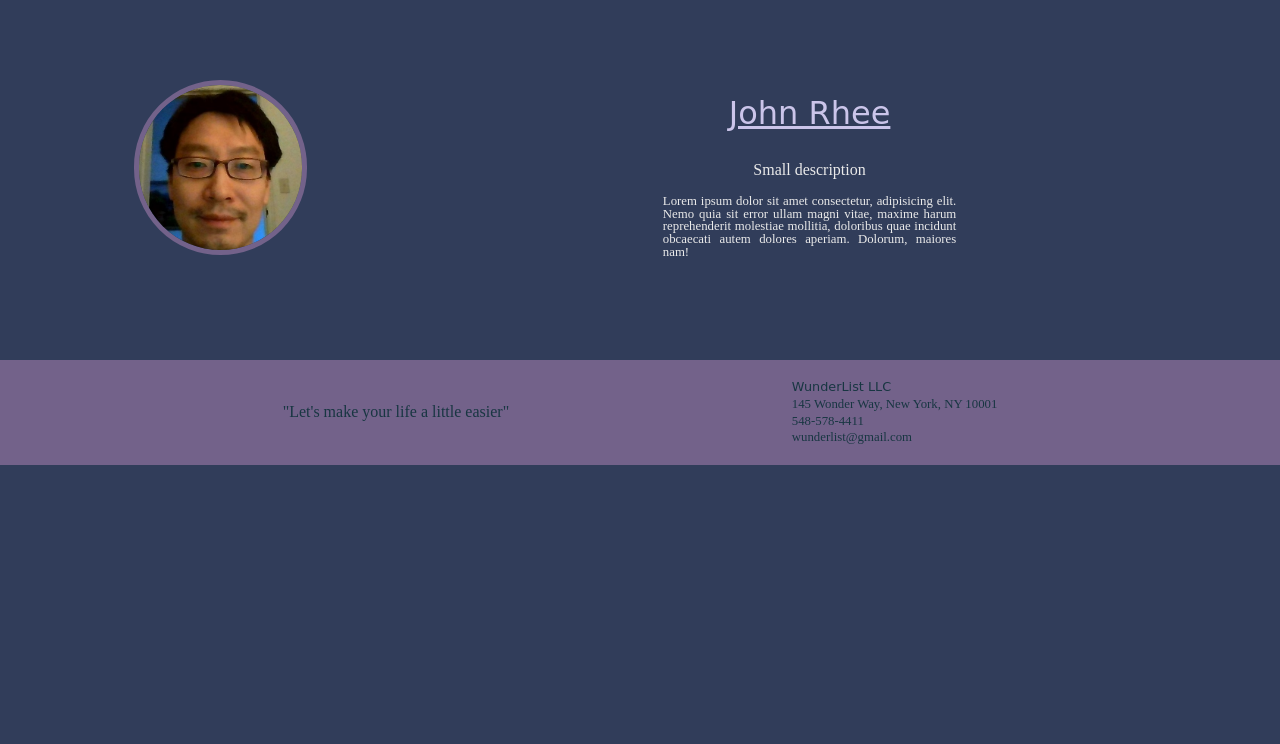
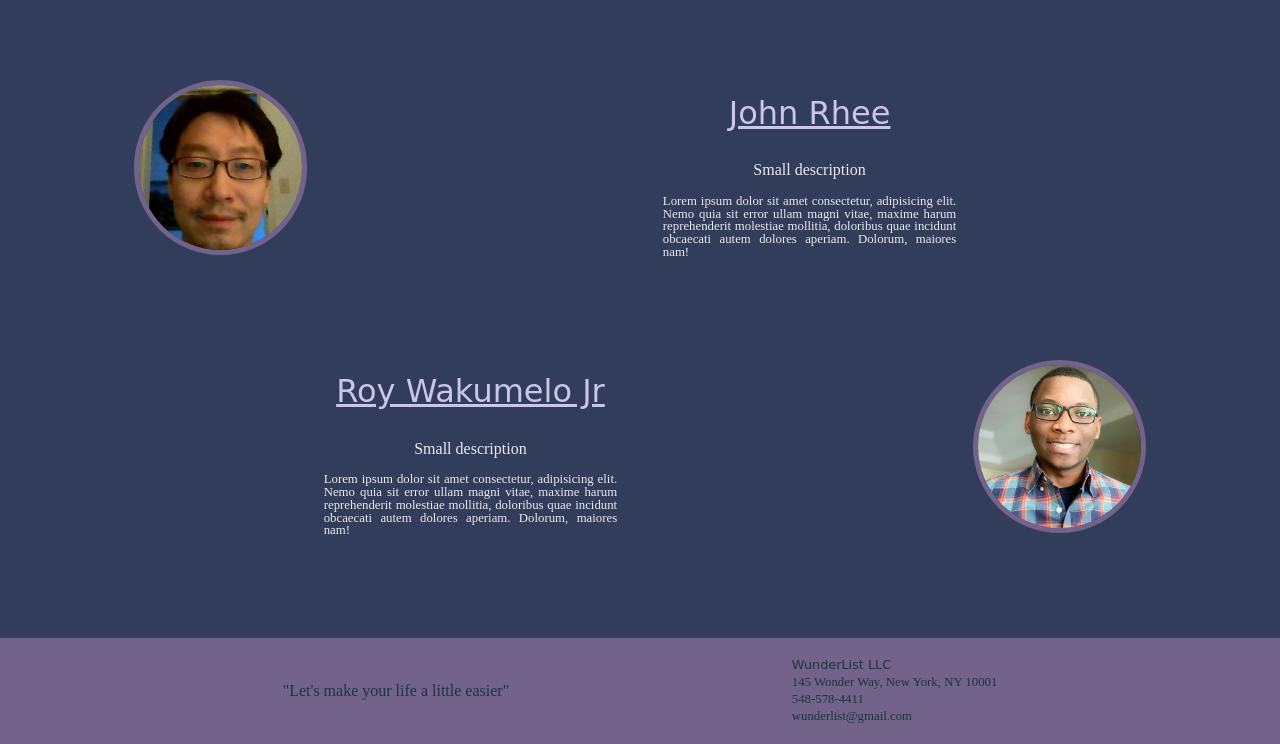
Before and after one commit to Build-Week-Project/Marketing-Page, a plain HTML site: page about.html in a window 1280 px wide. Shown: the part 1119-1863 px from the top of the page. Before the commit the page ends 1584 px from the top, so only its background shows below. Drawn offline with Linux system fonts and the light colour scheme; a web font is replaced by a local one.

Commit message:
Added Roy to About

```diff
--- a/about.html
+++ b/about.html
@@ -99,6 +99,25 @@
           </p>
         </div>
       </div>
+      <div class="contains right">
+        <div class="image">
+          <img
+            class="Moses"
+            src="img/Roy Wakumelo Jr.png"
+            alt="Moses_picture"
+          />
+        </div>
+        <div>
+          <h1>Roy Wakumelo Jr</h1>
+          <p>Small description</p>
+          <p class="information">
+            Lorem ipsum dolor sit amet consectetur, adipisicing elit. Nemo quia
+            sit error ullam magni vitae, maxime harum reprehenderit molestiae
+            mollitia, doloribus quae incidunt obcaecati autem dolores aperiam.
+            Dolorum, maiores nam!
+          </p>
+        </div>
+      </div>
     </section>
     <footer>
       <div>
```
Also changed, not shown: img/Roy Wakumelo Jr.png (added).
